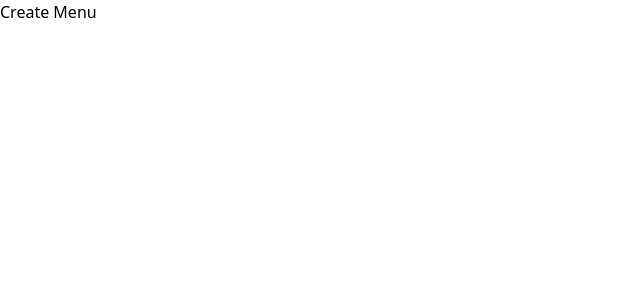
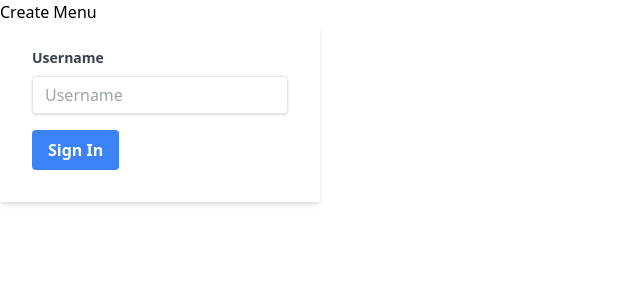
Before and after one commit to peternav2/SWE-Project, a React (Vite) app: page /admin/university/1/dininghall/1/createmenu in a window 1280 px wide. Shown: the top 300 px of the page, without its empty margins (0-640 px from the left). Built offline with nearby package versions, Linux system fonts and the light colour scheme.

Commit message:
create menu attached to route

```diff
--- a/src/routes/admin/adminRoot.tsx
+++ b/src/routes/admin/adminRoot.tsx
@@ -21,10 +21,10 @@
           {university.diningHalls.map((hall?) => (
             <li key={hall._id?.toString()}>
               <NavLink
-                to={`/admin/university/${university?._id}/dining/${hall._id}`}
+                to={`/admin/university/${university?._id}/dininghall/${hall._id}`}
                 className={({ isActive, isPending }) => isActive ? "active" : isPending ? "pending" : ""}>
 
-                <Link to={`/admin/university/${university?._id}/dining/${hall._id}`}>
+                <Link to={`/admin/university/${university?._id}/dininghall/${hall._id}`}>
                   <div className={diningButtonsStyle}>
                     {hall.name}
                   </div>
--- a/src/routes/admin/createMenu.tsx
+++ b/src/routes/admin/createMenu.tsx
@@ -1,8 +1,30 @@
+import { Form } from "react-router-dom";
 
-export default function CreateMenu(){
+export default function CreateMenu() {
     return (
         <div>
             <h1> Create Menu </h1>
+
+            <Form className="w-full max-w-xs">
+
+                <div className="bg-white shadow-md rounded px-8 pt-6 pb-8 mb-4">
+                    <div className="mb-4">
+                        <label className="block text-gray-700 text-sm font-bold mb-2">
+                            Username
+                        </label>
+                        <input className="shadow appearance-none border rounded w-full py-2 px-3 text-gray-700 leading-tight focus:outline-none focus:shadow-outline" id="username" type="text" placeholder="Username" />
+                    </div>
+
+                    <div className="flex items-center justify-between">
+                        <button className="bg-blue-500 hover:bg-blue-700 text-white font-bold py-2 px-4 rounded focus:outline-none focus:shadow-outline" type="button">
+                            Sign In
+                        </button>
+                    </div>
+
+                </div>
+
+
+            </Form>
         </div>
     )
 }
--- a/src/routes/studentDiningHallHome.tsx
+++ b/src/routes/studentDiningHallHome.tsx
@@ -7,7 +7,7 @@
 import { DiningHall, getDiningHall } from "../stores/DiningHall";
 
 export async function loader({ params }: any) {
-  return await getDiningHall(params.diningHallId);
+  return await getDiningHall(params.universityId, params.diningHallId);
 }
 
 export default function StudentDiningHallHome() {
@@ -25,11 +25,11 @@
       </div>
 
       {!user.isStudent &&
-        <Link to={`/admin/university/${user.universityId}/dining/${dining._id}/createmenu`}>
-          <button className="bg-blue-500 hover:bg-blue-700 text-white font-bold py-2 px-4 rounded">
+        <Link to={`/admin/university/${user.universityId}/dininghall/${dining._id}/createmenu`}>
+          <button className="my-3 bg-green-500 hover:bg-green-700 text-white font-bold py-2 px-4 rounded">
             Create Menu
           </button>
-        </Link>};
+        </Link>}
     </div>
   )
 }
```
